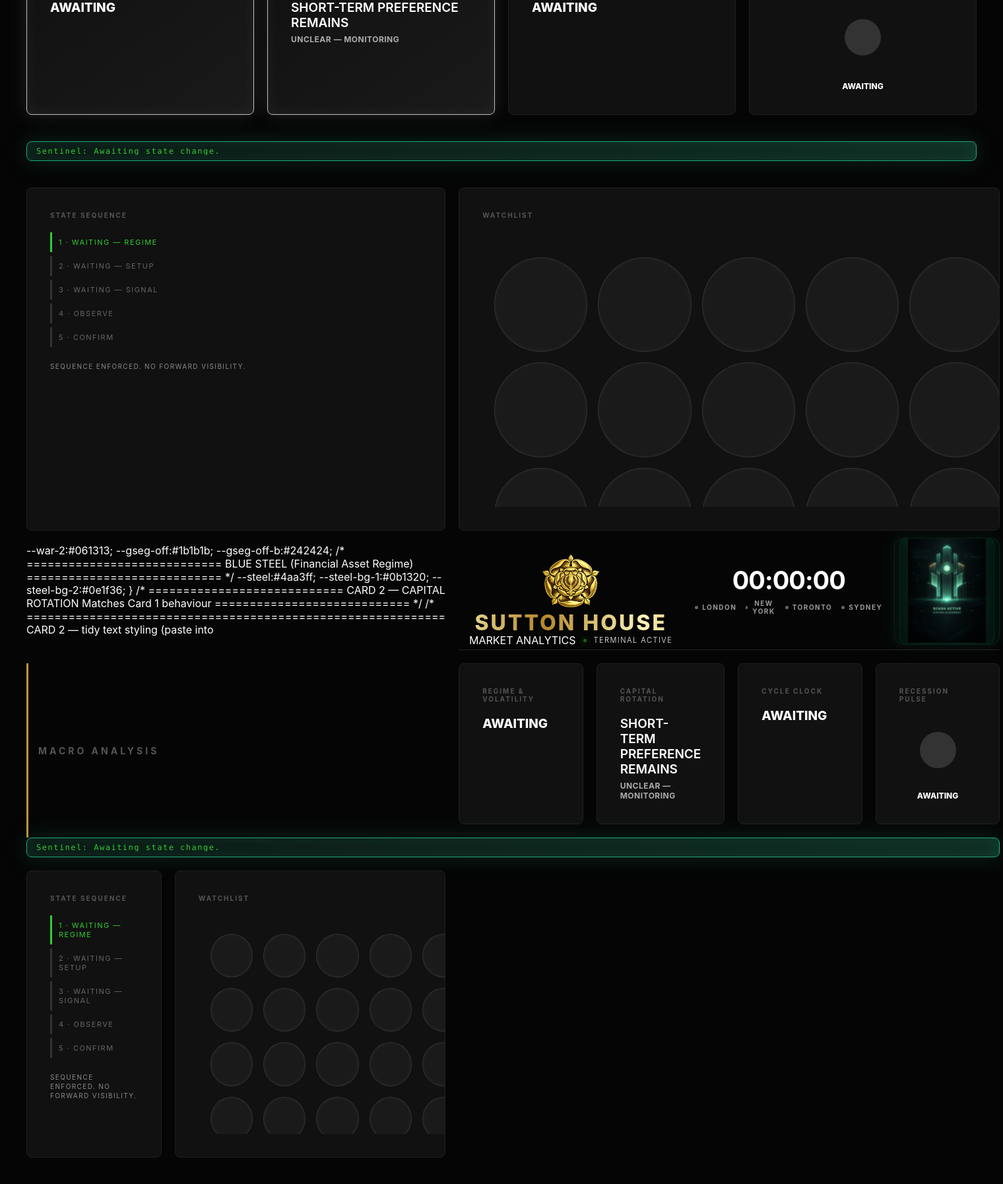
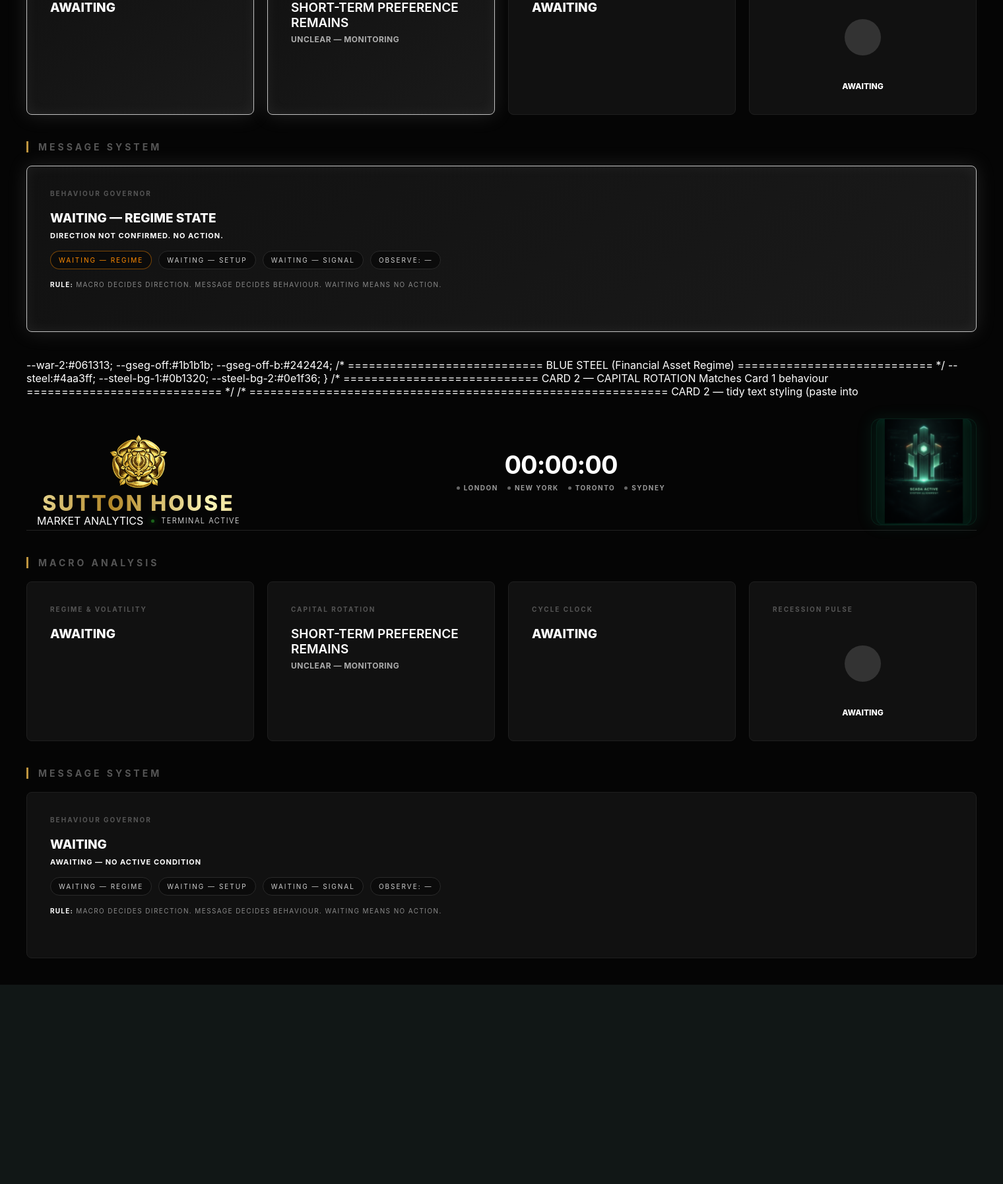
Before and after one commit to SJAGSINGH/SuttonHouse-MarkMon, a Flask app: page / in a window 1520 px wide. Shown: the part 328-2122 px from the top of the page at 66% size. After the commit the page ends 1820 px from the top, so only its background shows below. Run offline with Flask 3, Linux system fonts and the light colour scheme; some libraries are stand-ins or nearby versions.

Commit message:
Update sentinel.html

```diff
--- a/templates/sentinel.html
+++ b/templates/sentinel.html
@@ -1,50 +1,28 @@
+<div class="section-header">Message System</div>
 
-<!-- ============================
-     SUTTON SENTINEL
-============================ -->
-<div class="card card-wide halo-bg-secret" id="sentinel-card">
-  <div class="sentinel-output mono" id="sentinel-text">
-    Sentinel: Awaiting state change.
-  </div>
-</div>
+<main class="grid">
+  <div class="card card-wide" id="msg-card">
+    <h3>Behaviour Governor</h3>
 
-<!-- ============================
-     MESSAGE + STOCK LAYER
-============================ -->
-<div class="grid" style="grid-template-columns:1fr 2fr;">
+    <div class="primary-text" id="msg-headline">WAITING</div>
+    <div class="secondary-text" id="msg-subline">
+      AWAITING — NO ACTIVE CONDITION
+    </div>
 
-  <!-- MESSAGE SYSTEM (LEFT) -->
-  <div class="card" id="wait-card">
-    <h3>State Sequence</h3>
-
-    <div class="wait-step active">1 · Waiting — Regime</div>
-    <div class="wait-step">2 · Waiting — Setup</div>
-    <div class="wait-step">3 · Waiting — Signal</div>
-    <div class="wait-step">4 · Observe</div>
-    <div class="wait-step">5 · Confirm</div>
+    <div class="badge-row">
+      <div class="badge" id="msg-regime">WAITING — REGIME</div>
+      <div class="badge" id="msg-setup">WAITING — SETUP</div>
+      <div class="badge" id="msg-signal">WAITING — SIGNAL</div>
+      <div class="badge" id="msg-observe">OBSERVE: —</div>
+    </div>
 
     <div class="gmeta" style="margin-top:16px;">
-      Sequence enforced. No forward visibility.
+      <strong>Rule:</strong> Macro decides direction.
+      Message decides behaviour.
+      Waiting means no action.
     </div>
   </div>
-
- <!-- STOCK CARD (RIGHT) -->
-<div class="card" id="stock-card">
-  <h3>Watchlist</h3>
-
-  <div class="watchlist-fill">
-    <div class="stock-grid">
-      <!-- 20 stock circles -->
-      {% for i in range(20) %}
-        <div class="stock-node grey"></div>
-      {% endfor %}
-    </div>
-  </div>
-</div>
-
-
-
-
+</main>
 
 <!-- ============================
      SCADA DEBUG PANEL
```
